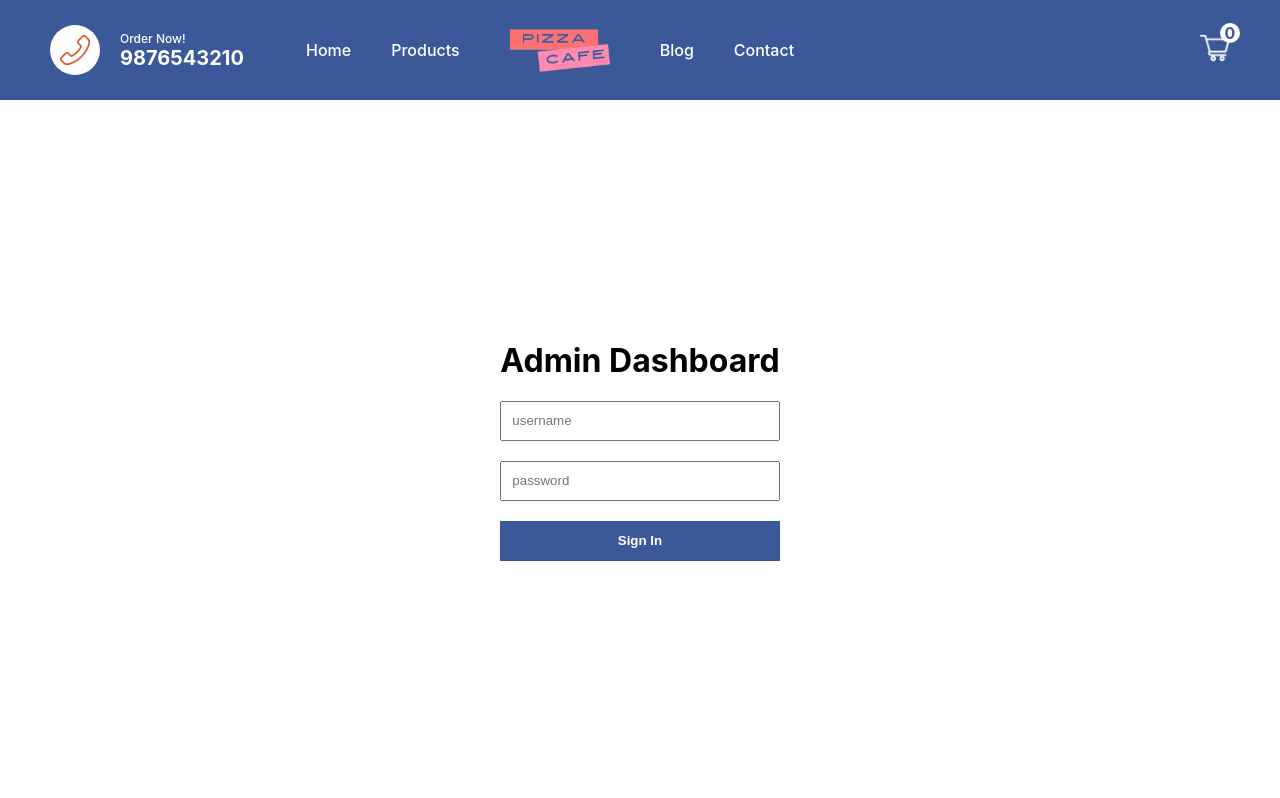
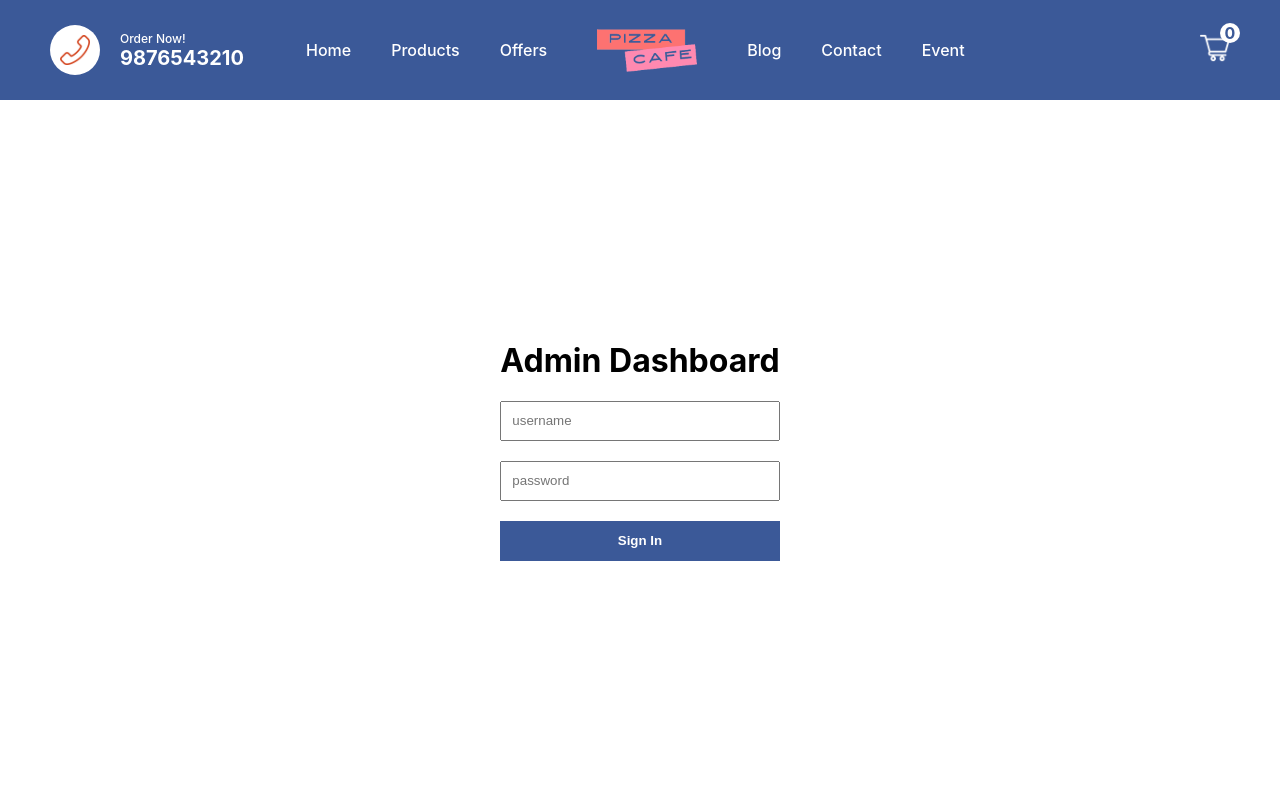
Before and after one commit to LalithaRamanaV/pizza-mania, a Next.js app: page /admin/login in a window 1280 px wide. Shown: the top 798 px of the page. Built offline with nearby package versions, Linux system fonts and the light colour scheme.

Commit message:
Update Navbar.jsx

```diff
--- a/components/Navbar.jsx
+++ b/components/Navbar.jsx
@@ -22,9 +22,11 @@ const Navbar = () => {
         <li className={styles.listItem}>Home</li>
         </Link>
          <li className={styles.listItem}>Products</li>
+         <li className={styles.listItem}>Offers</li>
         <Image src="/img/logo4.png" alt=""  width="160px" height="169px" />
         <li className={styles.listItem}>Blog</li>
         <li className={styles.listItem}>Contact</li>
+        <li className={styles.listItem}>Event</li>
       </ul>
      </div>
      <Link href="/cart" passHref>
```
